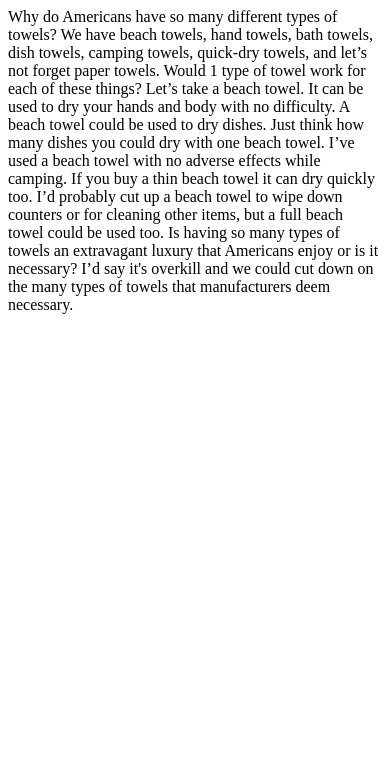
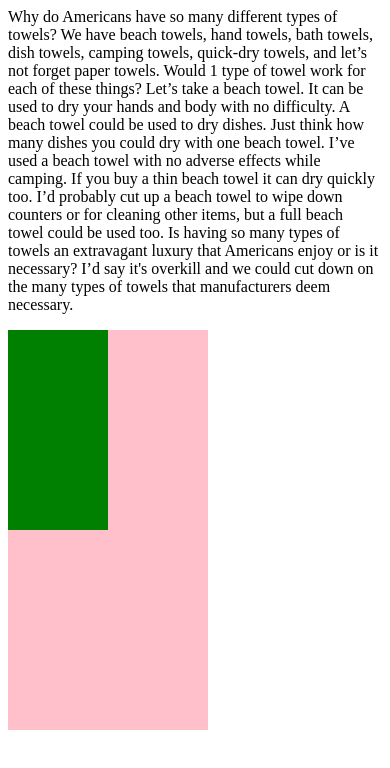
Before and after one commit to HarshRajMishra1995/codingNinjas, a plain HTML site: page webDevelopment/mediaQuery.html in a window 390 px wide. Drawn offline with Linux system fonts and the light colour scheme.

Commit message:
Added Media Query Tutorial

```diff
--- /dev/null
+++ b/webDevelopment/child.css
@@ -0,0 +1,11 @@
+#main-container{
+  height: 400px;
+  width: 200px;
+  background-color: pink;
+}
+
+#main-container :nth-child(n){
+  width: 100px;
+  height: 100px;
+  background-color: green;
+}
--- a/webDevelopment/mediaQuery.html
+++ b/webDevelopment/mediaQuery.html
@@ -1,8 +1,19 @@
 <html>
   <head>
     <link rel="stylesheet" type="text/css" href="mediaQuery.css">
+    <link rel="stylesheet" type= "text/css" href="child.css">
   </head>
   <body>
     <p>Why do Americans have so many different types of towels? We have beach towels, hand towels, bath towels, dish towels, camping towels, quick-dry towels, and let’s not forget paper towels. Would 1 type of towel work for each of these things? Let’s take a beach towel. It can be used to dry your hands and body with no difficulty. A beach towel could be used to dry dishes. Just think how many dishes you could dry with one beach towel. I’ve used a beach towel with no adverse effects while camping. If you buy a thin beach towel it can dry quickly too. I’d probably cut up a beach towel to wipe down counters or for cleaning other items, but a full beach towel could be used too. Is having so many types of towels an extravagant luxury that Americans enjoy or is it necessary? I’d say it's overkill and we could cut down on the many types of towels that manufacturers deem necessary.</p>
+
+    <div id="main-container">
+      <div id="container-two">
+
+      </div>
+      <div id="container-three">
+
+      </div>
+
+    </div>
   </body>
 </html>
```
